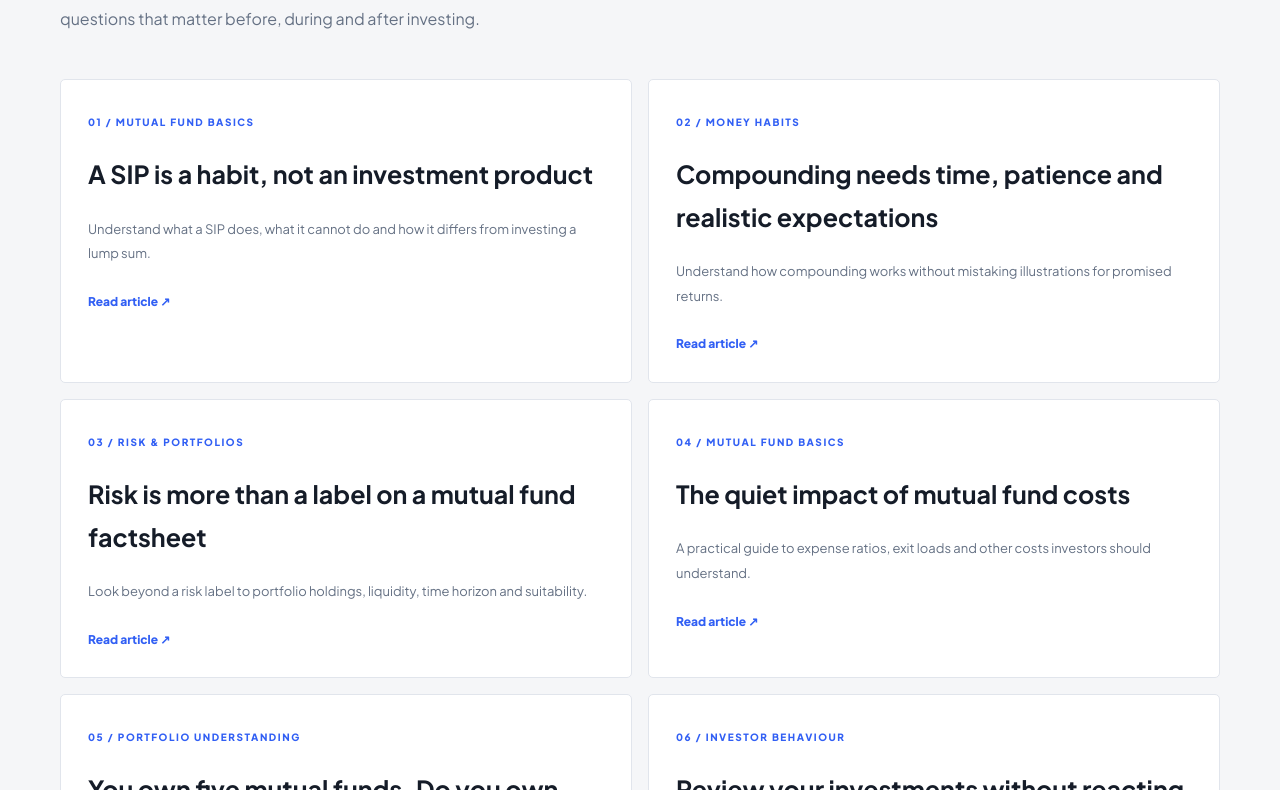
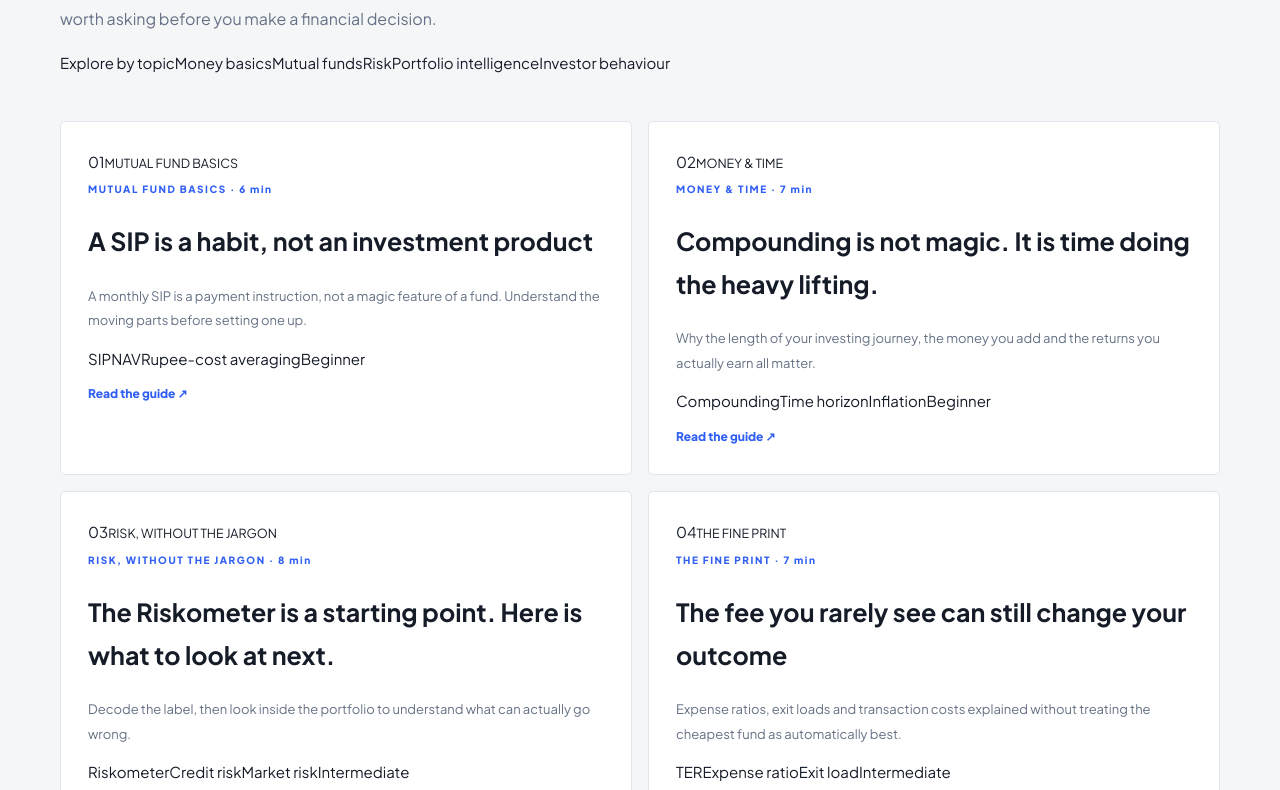
Before and after one commit to shubham404-error/CapitalSense-portfolio-, a Next.js app: page /insights in a window 1280 px wide. Shown: the part 430-1220 px from the top of the page. Built offline with nearby package versions, Linux system fonts and the light colour scheme.

Commit message:
content: restructure CapitalSense journal taxonomy and article cards

```diff
--- a/app/insights/page.tsx
+++ b/app/insights/page.tsx
@@ -1,11 +1,11 @@
 import Link from 'next/link';
 const articles=[
-{slug:'sip-is-a-method-not-a-product',category:'MUTUAL FUND BASICS',title:'A SIP is a habit, not an investment product',desc:'Understand what a SIP does, what it cannot do and how it differs from investing a lump sum.'},
-{slug:'compounding-needs-time',category:'MONEY HABITS',title:'Compounding needs time, patience and realistic expectations',desc:'Understand how compounding works without mistaking illustrations for promised returns.'},
-{slug:'understanding-mutual-fund-risk',category:'RISK & PORTFOLIOS',title:'Risk is more than a label on a mutual fund factsheet',desc:'Look beyond a risk label to portfolio holdings, liquidity, time horizon and suitability.'},
-{slug:'mutual-fund-costs',category:'MUTUAL FUND BASICS',title:'The quiet impact of mutual fund costs',desc:'A practical guide to expense ratios, exit loads and other costs investors should understand.'},
-{slug:'portfolio-overlap',category:'PORTFOLIO UNDERSTANDING',title:'You own five mutual funds. Do you own five different portfolios?',desc:'Learn why several schemes may still leave an investor exposed to similar holdings.'},
-{slug:'review-without-overreacting',category:'INVESTOR BEHAVIOUR',title:'Review your investments without reacting to every headline',desc:'Build a purposeful review habit that considers goals, risk and changes in the portfolio.'}
+{slug:'sip-is-a-method-not-a-product',category:'MUTUAL FUND BASICS',title:'A SIP is a habit, not an investment product',desc:'A monthly SIP is a payment instruction, not a magic feature of a fund. Understand the moving parts before setting one up.',tags:['SIP','NAV','Rupee-cost averaging','Beginner'],read:'6 min'},
+{slug:'compounding-needs-time',category:'MONEY & TIME',title:'Compounding is not magic. It is time doing the heavy lifting.',desc:'Why the length of your investing journey, the money you add and the returns you actually earn all matter.',tags:['Compounding','Time horizon','Inflation','Beginner'],read:'7 min'},
+{slug:'understanding-mutual-fund-risk',category:'RISK, WITHOUT THE JARGON',title:'The Riskometer is a starting point. Here is what to look at next.',desc:'Decode the label, then look inside the portfolio to understand what can actually go wrong.',tags:['Riskometer','Credit risk','Market risk','Intermediate'],read:'8 min'},
+{slug:'mutual-fund-costs',category:'THE FINE PRINT',title:'The fee you rarely see can still change your outcome',desc:'Expense ratios, exit loads and transaction costs explained without treating the cheapest fund as automatically best.',tags:['TER','Expense ratio','Exit load','Intermediate'],read:'7 min'},
+{slug:'portfolio-overlap',category:'PORTFOLIO INTELLIGENCE',title:'Five funds. One crowded trade? How to spot portfolio overlap.',desc:'A fund count is not a diversification measure. Learn to look through the labels and examine the underlying holdings.',tags:['Portfolio overlap','Diversification','Concentration','Intermediate'],read:'8 min'},
+{slug:'review-without-overreacting',category:'INVESTOR BEHAVIOUR',title:'Your portfolio needs a check-up, not a daily performance review',desc:'A practical review routine that separates meaningful changes from market noise.',tags:['Investor behaviour','Portfolio review','Checklist','All levels'],read:'6 min'}
 ];
-export const metadata={title:'Insights',description:'Practical mutual fund education, investor behaviour and research perspectives from CapitalSense.'};
-export default function Insights(){return <main className="inner-page"><div className="container"><span className="eyebrow">THE CAPITALSENSE JOURNAL</span><h1>Understand money.<br/><em>Make more informed decisions.</em></h1><p className="page-lead">Clear, practical explainers for investors at different stages of their journey. We focus on the questions that matter before, during and after investing.</p><div className="inner-cards">{articles.map((a,i)=><article key={a.slug}><span className="eyebrow">0{i+1} / {a.category}</span><h2>{a.title}</h2><p>{a.desc}</p><Link className="text-link" href={'/insights/'+a.slug}>Read article ↗</Link></article>)}</div><div className="inner-block"><h2>Our editorial approach</h2><p>We explain concepts in plain language, distinguish facts from assumptions and link to primary investor-education resources where useful. Articles should be reviewed and updated when regulations or market conventions change.</p></div></div></main>}
+export const metadata={title:'Insights',description:'Clear, visual and practical financial education from CapitalSense. Understand mutual funds, risk, costs and investor behaviour.'};
+export default function Insights(){return <main className="inner-page"><div className="container"><span className="eyebrow">THE CAPITALSENSE JOURNAL</span><h1>Money is complicated.<br/><em>Understanding it need not be.</em></h1><p className="page-lead">No jargon for the sake of jargon. Just useful explanations, visual breakdowns and questions worth asking before you make a financial decision.</p><div className="journal-tags"><span>Explore by topic</span>{['Money basics','Mutual funds','Risk','Portfolio intelligence','Investor behaviour'].map(t=><span className="journal-tag" key={t}>{t}</span>)}</div><div className="inner-cards">{articles.map((a,i)=><article className="journal-card" key={a.slug}><div className="journal-card-art"><span>{String(i+1).padStart(2,'0')}</span><small>{a.category}</small></div><div className="journal-card-copy"><span className="eyebrow">{a.category} · {a.read}</span><h2>{a.title}</h2><p>{a.desc}</p><div className="article-tags">{a.tags.map(t=><span key={t}>{t}</span>)}</div><Link className="text-link" href={'/insights/'+a.slug}>Read the guide ↗</Link></div></article>)}</div><div className="inner-block"><h2>How we approach money education</h2><p>We start with the question an investor is likely to have, break the idea into smaller parts, use simple examples and explain the limitations. We link to primary sources where possible. Educational content is not a substitute for advice based on an individual’s circumstances.</p></div></div></main>}
```
